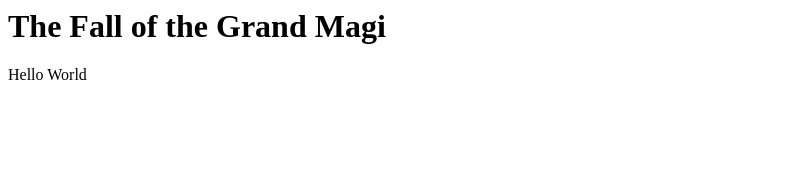
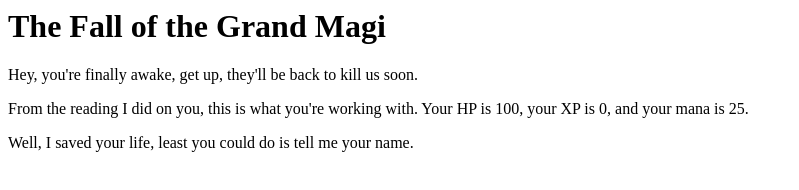
Before and after one commit to joshua-wilson2396/cya-game-fotgm, a plain HTML site: page index.html in a window 1280 px wide. Shown: the whole page, without its empty margins (0-799 px from the left). Drawn offline with Linux system fonts and the light colour scheme.

Commit message:
basic intro down abstracted logic, player instance

```diff
--- /dev/null
+++ b/abstracted-logic.js
@@ -0,0 +1,15 @@
+'use strict'
+//create the object that PlayerStats will live on
+class PlayerStats {
+    constructor (hp, xp, mana) {
+        this.hp = hp;
+        this.xp = xp;
+        this.mana = mana;
+    }
+}
+
+//create an instance of player stats
+const player = new PlayerStats(100, 0, 25)
+
+//send stat instance to localStorage
+localStorage.setItem('newPlayer', JSON.stringify(player))
--- a/game-logic.js
+++ b/game-logic.js
@@ -1,4 +1,11 @@
 'use strict'
 
-let hello = document.getElementById('hello')
-hello.textContent = 'Hello World'
+let hello = document.getElementById('hey-youre-finally-awake')
+hello.textContent = `Hey, you're finally awake, get up, they'll be back to kill us soon.`
+
+let statRead = document.getElementById('stat-read')
+statRead.textContent = `From the reading I did on you, this is what you're working with. Your HP is ${player.hp}, your XP is ${player.xp}, and your
+mana is ${player.mana}.`
+
+let getName = document.getElementById('name')
+getName.textContent = "Well, I saved your life, least you could do is tell me your name."
--- a/index.html
+++ b/index.html
@@ -6,8 +6,14 @@
     <title>Fall of the Grand Magi</title>
 </head>
 <body>
-    <h1>The Fall of the Grand Magi</h1>
-    <p id="hello"></p>
+    <div class="container">
+        <h1>The Fall of the Grand Magi</h1>
+        <p id="hey-youre-finally-awake"></p>
+        <p id="stat-read"></p>
+        <p id="name"></p>
+
+    </div>
 </body>
+<script src="abstracted-logic.js"></script>
 <script src="game-logic.js"></script>
 </html>
```
